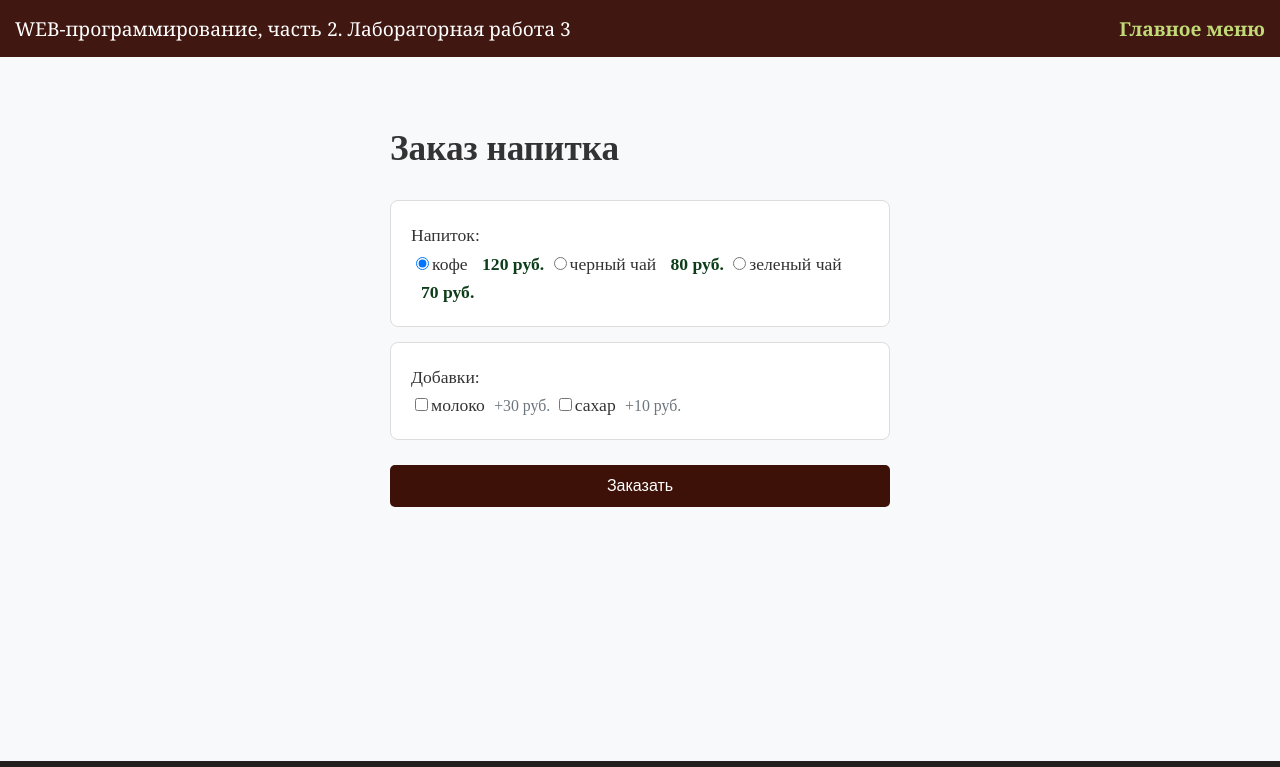
After one commit to rieonnn/zelebobka, a Flask app: page /lab3/order in a window 1280 px wide. The commit adds this page. Shown: the top 767 px of the page. Run offline with Flask 3, Linux system fonts and the light colour scheme.

Commit message:
Заказ напитка

```diff
--- a/lab3.py
+++ b/lab3.py
@@ -32,3 +32,44 @@ def form1():
     age = request.args.get('age')
     sex = request.args.get('sex')
     return render_template('lab3/form1.html', user=user, age=age, sex=sex, errors=errors)
+
+@lab3.route('/lab3/order')
+def order():
+    return render_template('lab3/order.html')
+
+@lab3.route('/lab3/pay')
+def pay():
+    price = 0
+    drink = request.args.get('drink')
+    if drink == 'coffee':
+        price = 120
+    elif drink == 'black-tea':
+        price = 80
+    else:
+        price = 70
+
+    if request.args.get('milk') == 'on':
+        price += 30
+    if request.args.get('sugar') == 'on':
+        price += 10
+
+    return render_template('lab3/pay.html', price=price)
+
+@lab3.route('/lab3/success')
+def success():
+    # Получаем параметры из оригинального заказа и пересчитываем цену
+    price = 0
+    drink = request.args.get('drink')
+    if drink == 'coffee':
+        price = 120
+    elif drink == 'black-tea':
+        price = 80
+    else:
+        price = 70
+
+    if request.args.get('milk') == 'on':
+        price += 30
+    if request.args.get('sugar') == 'on':
+        price += 10
+
+    return render_template('lab3/success.html', price=price)
--- a/templates/lab3/lab3.html
+++ b/templates/lab3/lab3.html
@@ -31,5 +31,9 @@
             <li>
                 <a href="/lab3/form1">Форма</a>
             </li>
+
+            <li>
+                <a href="/lab3/order">Заказ</a>
+            </li>
         </ol>
 {% endblock %}
--- /dev/null
+++ b/templates/lab3/order.html
@@ -0,0 +1,83 @@
+{% extends "base.html" %}
+
+{% block lab %}Лабораторная работа 3{% endblock %}
+
+{% block main %}
+    <style>
+        .order-container {
+            max-width: 500px;
+            margin: 0 auto;
+            padding: 20px;
+        }
+
+        .form-section {
+            background: white;
+            padding: 20px;
+            margin: 15px 0;
+            border-radius: 8px;
+            border: 1px solid #ddd;
+        }
+
+        .price-tag {
+            color: #0e3e19;
+            font-weight: bold;
+            margin-left: 10px;
+        }
+
+        .addon-price {
+            color: #6c757d;
+            font-size: 0.9em;
+            margin-left: 5px;
+        }
+
+        button[type="submit"] {
+            background-color: #3d1107;
+            color: white;
+            padding: 12px 30px;
+            border: none;
+            border-radius: 5px;
+            cursor: pointer;
+            font-size: 16px;
+            width: 100%;
+            margin-top: 10px;
+        }
+    </style>
+
+    <div class="order-container">
+        <h1>Заказ напитка</h1>
+
+        <form action="/lab3/pay" method="get">
+            <div class="form-section">
+                <div>Напиток:</div>
+                <label>
+                    <input type="radio" value="coffee" name="drink" checked>кофе
+                    <span class="price-tag">120 руб.</span>
+                </label>
+                <label>
+                    <input type="radio" value="black-tea" name="drink">черный чай
+                    <span class="price-tag">80 руб.</span>
+                </label>
+                <label>
+                    <input type="radio" value="green-tea" name="drink">зеленый чай
+                    <span class="price-tag">70 руб.</span>
+                </label>
+            </div>
+
+            <div class="form-section">
+                <div>Добавки:</div>
+                <label>
+                    <input type="checkbox" name="milk">молоко
+                    <span class="addon-price">+30 руб.</span>
+                </label>
+                <label>
+                    <input type="checkbox" name="sugar">сахар
+                    <span class="addon-price">+10 руб.</span>
+                </label>
+            </div>
+
+            <div>
+                <button type="submit">Заказать</button>
+            </div>
+        </form>
+    </div>
+{% endblock %}
```
Also changed, not shown: templates/lab3/pay.html (added, +44 -0 lines), templates/lab3/success.html (added, +41 -0 lines).
